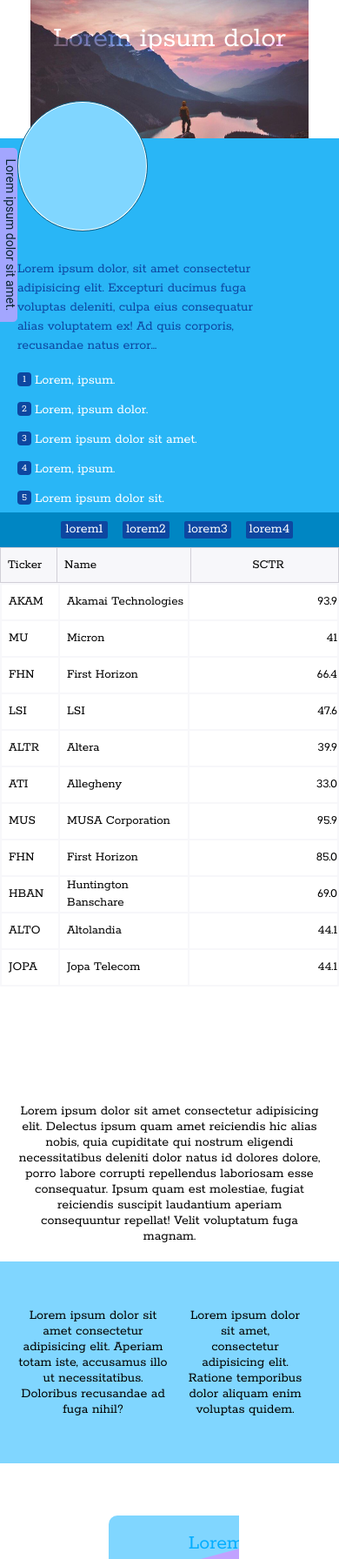
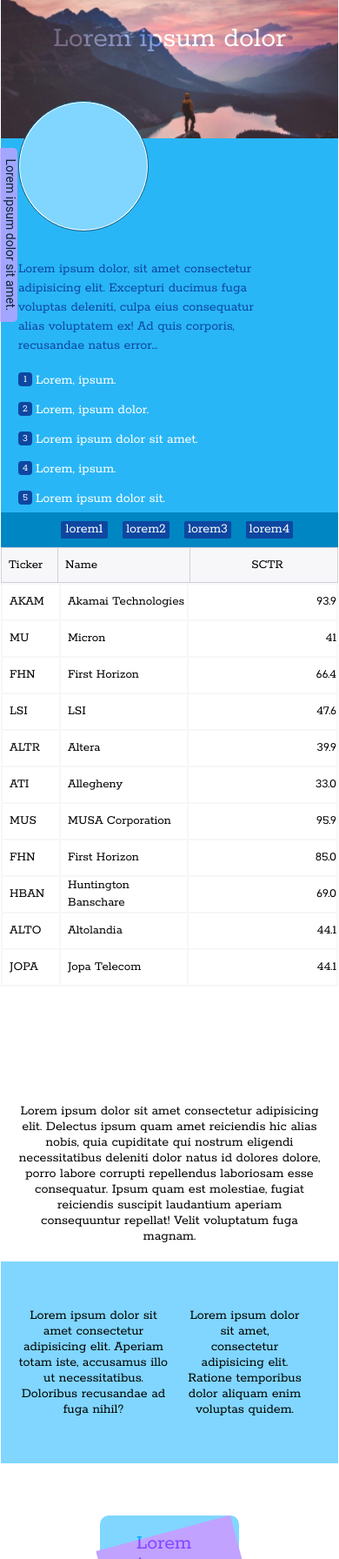
Before and after one commit to serg1557733/GOCOWStask, a website: page src/index.html in a window 390 px wide. Shown: the whole page at 87% size. Drawn offline with nearby package versions, Linux system fonts and the light colour scheme; files that its build step writes are made by us from their sources.

Commit message:
end project

```diff
--- a/src/index.html
+++ b/src/index.html
@@ -14,7 +14,6 @@
     <title>test-task</title>
 </head>
 <body>
-
     <header>
         <div class="container">
             <div class="header">
@@ -90,7 +89,6 @@
             </div>
         </div>
     </section>
-
     <section class="columns">
         <div class="container">
             <div class="columns__wrapper">
@@ -101,16 +99,14 @@
         </div>
     </section>
     <footer>
-        <div class="footer__wrapper">
+        <div class="container">
+            <div class="footer__wrapper">
             <div class="footer__content">
                 <span>Lorem ipsum</span>
             </div>
-        </div>
+        </div></div>
+
     </footer>
-
-
-
-
     <script src="js/script.js"></script>
 </body>
 </html>
--- a/src/scss/blocks/_header.scss
+++ b/src/scss/blocks/_header.scss
@@ -5,7 +5,7 @@
         width: 1320px;
         min-height: 99.01px;
         padding-top: 15px;
-        background: url(../img/header.png) center no-repeat;
+        background: url(../img/header.png) center center/cover no-repeat;
         &::after {
             position:absolute;
             content: " ";
--- a/src/scss/blocks/_media.scss
+++ b/src/scss/blocks/_media.scss
@@ -1,25 +1,46 @@
 @media (max-width: 1200px) {
     .container {
-        max-width: 960px;
+        max-width: 1200px;
         }
-
+        .header{
+            &__top {
+                width: 100%;
+                padding-top: 20px;
+                min-height:159px;
+                background: url(../img/header_mobile.png) center center/cover no-repeat;
+                &::after {
+                    display: none;
+                }
+            }
+            &__divider {
+                width: 100%;
+            }
+            &__nav {
+                width:100%;
+            }
+        }
 }
 @media (max-width: 768px) {
-    .container {
-        max-width: 540px;
-        height: 100%;
+    .header{
+        &__divider {
+            width: 99%;
+        }
+        &__nav {
+            width:100%;
+        }
     }
 }
 @media (max-width: 576px) {
     .container {
         width: 100%;
+        padding:0px 1px;
     }
     .header{
         &__top {
             width: 100%;
             padding-top: 20px;
             min-height:159px;
-            background: url(../img/header_mobile.png) center no-repeat;
+            background: url(../img/header_mobile.png) center 100%/cover no-repeat;
             &::after {
                 display: none;
             }
@@ -81,6 +102,7 @@
             width: 100%;
             p {
                 margin-top: 20px;
+                width: 300px;
             }
         }
         &__circle {
@@ -128,16 +150,24 @@
     }
     .footer {
         &__wrapper{
-            width: 160px;
+            width: 180px;
             height: 50px;
+            padding-right: 10px;
         }
         &__content {
         width: 160px;
         height: 70px;
             span {
+                    width: 131px;
+                    font-size: 24px;
+                    line-height: 24px;
+                    left: 8px;
 
-                font-size: 24px;
-                line-height: 24px;
+                }
+            &::after {
+                top: 28%;
+                width: 160px;
+                left: 6px;
             }
         }
 
```
Also changed, not shown: dist/css/style.min.css, dist/index.html.
